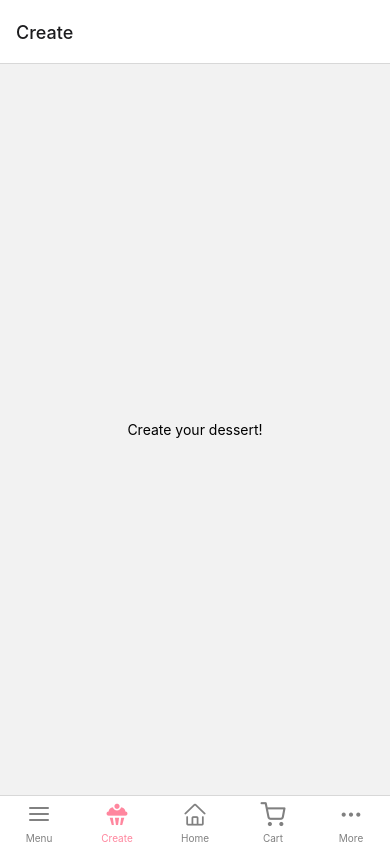
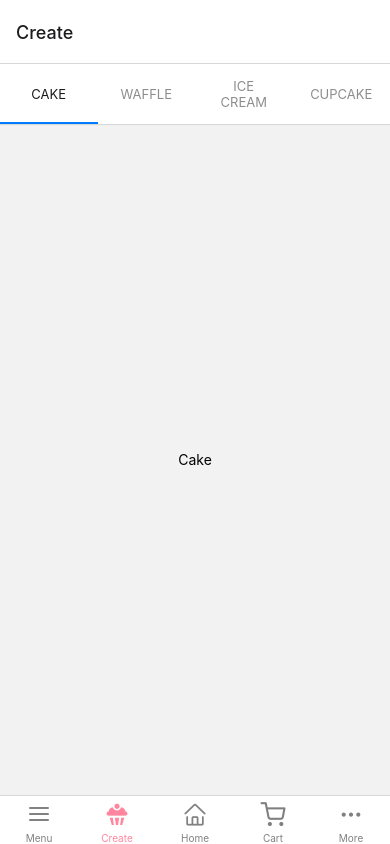
Before and after one commit to lmndang/Dessertale, a React Native app: screen /Create in a window 390 px wide. Built offline with nearby package versions, Linux system fonts and the light colour scheme.

Commit message:
Update create menu

```diff
--- a/components/CreateScreen.js
+++ b/components/CreateScreen.js
@@ -1,13 +1,51 @@
 import * as React from "react";
 import { Text, View } from "react-native";
+import { createMaterialTopTabNavigator } from "@react-navigation/material-top-tabs";
 import styles from "./Styles";
+
+const CakeMenu = () => {
+  return (
+    <View style={styles.container}>
+      <Text>Cake</Text>
+    </View>
+  );
+};
+
+const WaffleMenu = () => {
+  return (
+    <View style={styles.container}>
+      <Text>Waffle</Text>
+    </View>
+  );
+};
+
+const IceCreamMenu = () => {
+  return (
+    <View style={styles.container}>
+      <Text>Ice Cream</Text>
+    </View>
+  );
+};
+
+const Cupcake = () => {
+  return (
+    <View style={styles.container}>
+      <Text>Cupcake</Text>
+    </View>
+  );
+};
+
+const Tab = createMaterialTopTabNavigator();
 
 //Create
 const CreateScreen = () => {
   return (
-    <View style={styles.container}>
-      <Text>Create your dessert!</Text>
-    </View>
+    <Tab.Navigator>
+      <Tab.Screen name="Cake" component={CakeMenu} />
+      <Tab.Screen name="Waffle" component={WaffleMenu} />
+      <Tab.Screen name="Ice Cream" component={IceCreamMenu} />
+      <Tab.Screen name="Cupcake" component={Cupcake} />
+    </Tab.Navigator>
   );
 };
 export default CreateScreen;
--- a/package.json
+++ b/package.json
@@ -11,12 +11,15 @@
   },
   "dependencies": {
     "@react-navigation/bottom-tabs": "^6.3.1",
+    "@react-navigation/material-top-tabs": "^6.2.1",
     "@react-navigation/native": "^6.0.10",
+    "@react-navigation/stack": "^6.2.1",
     "expo": "~45.0.0",
     "expo-status-bar": "~1.3.0",
     "react": "17.0.2",
     "react-dom": "17.0.2",
     "react-native": "0.68.2",
+    "react-native-tab-view": "^3.1.1",
     "react-native-web": "0.17.7"
   },
   "devDependencies": {
```
Also changed, not shown: 1 other file (tests, documents, lock files or other folders).
